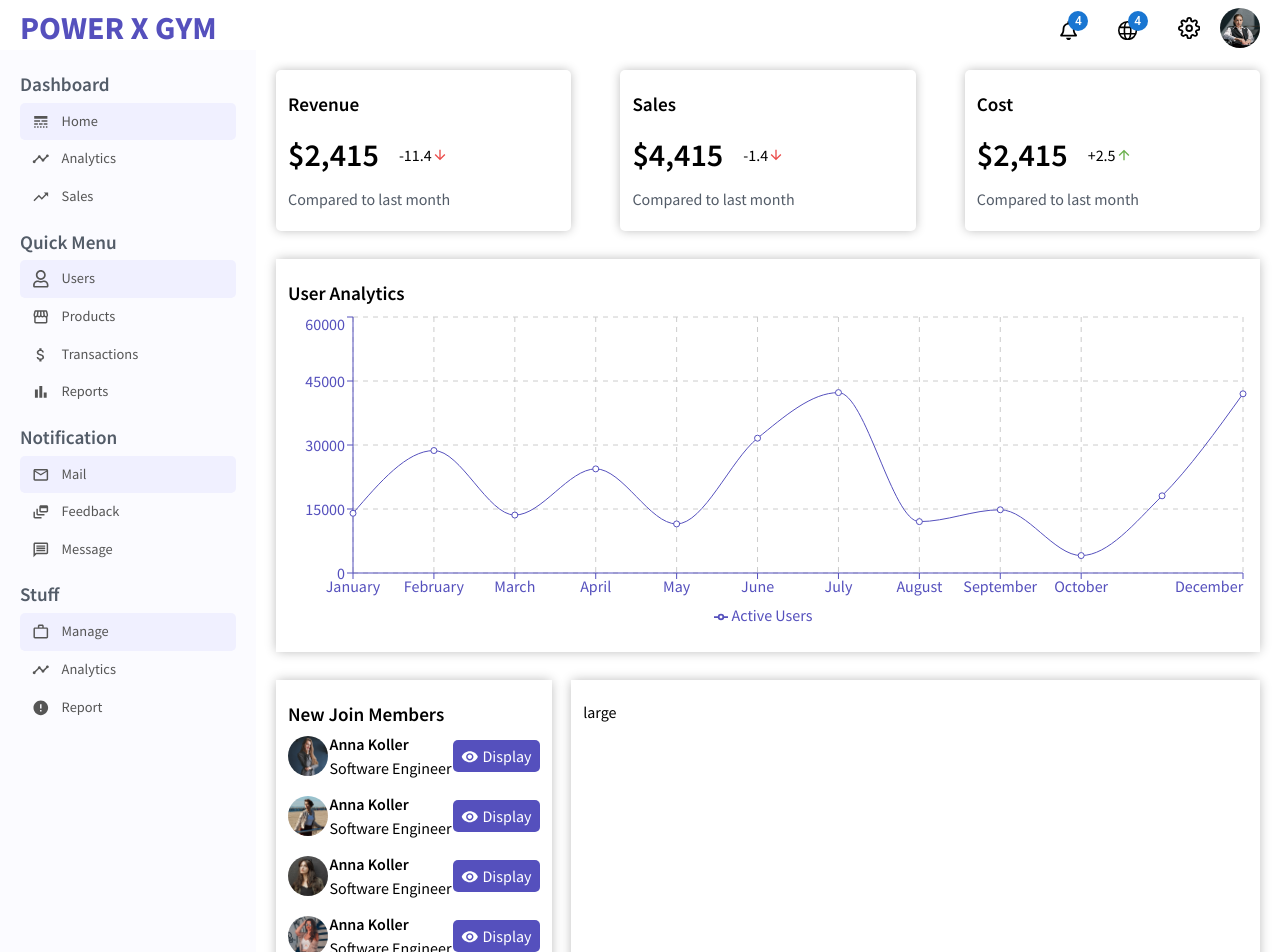
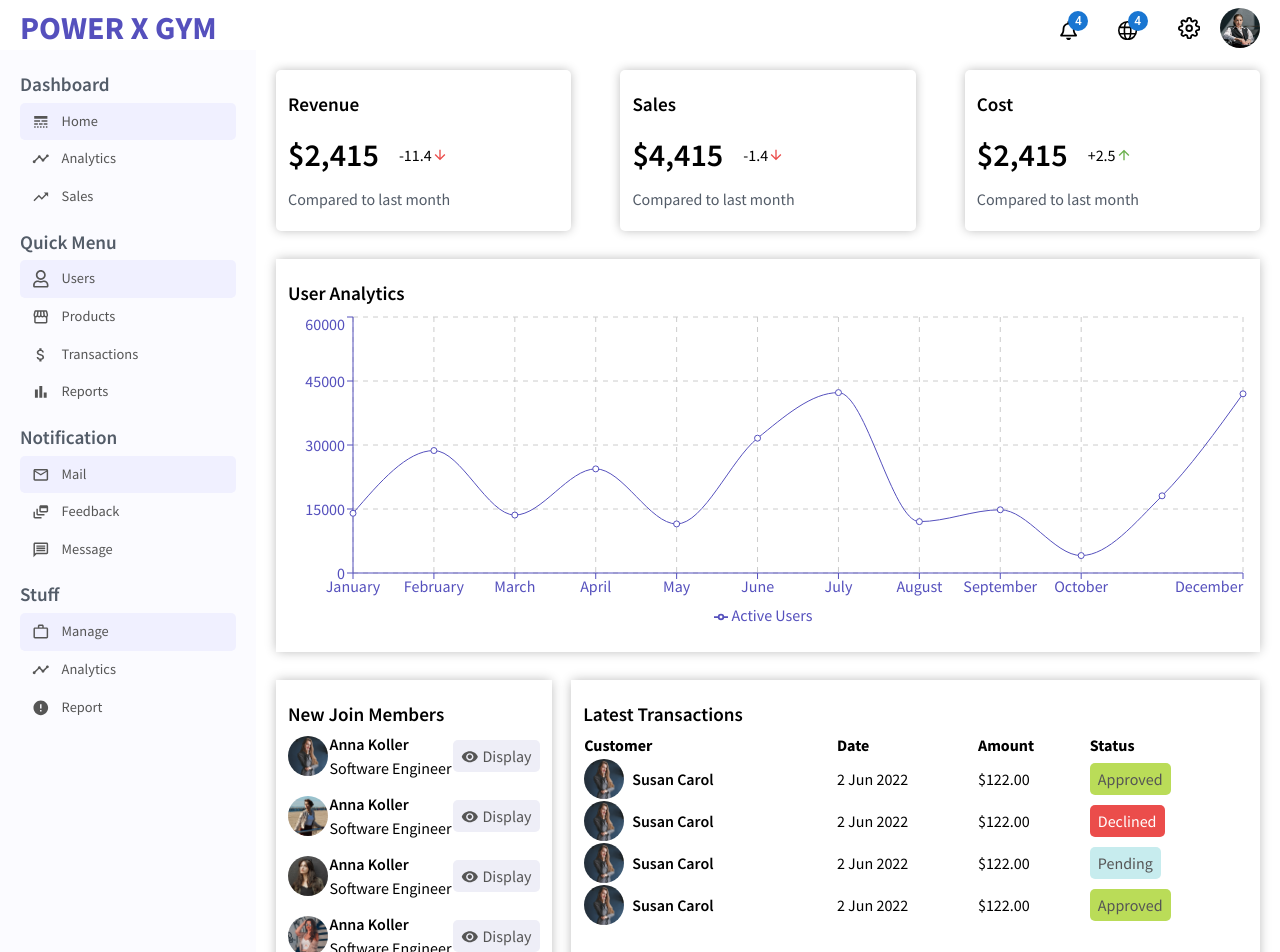
Before and after one commit to sakib-h/my-admin, a React (Create React App) app: page / in a window 1280 px wide. Shown: the top 952 px of the page. Built offline with nearby package versions, Linux system fonts and the light colour scheme.

Commit message:
working on widget

```diff
--- a/src/Components/Widgets/WidgetsLG.js
+++ b/src/Components/Widgets/WidgetsLG.js
@@ -1,7 +1,75 @@
 import React from "react";
 import "./Widgets.css";
+import user1 from "../../Resources/images/user-1.jpg";
 const WidgetsLG = () => {
-	return <div className="widgets widgets-lg">large</div>;
+	const Button = ({ type }) => {
+		return <button className={"widgetButton " + type}>{type}</button>;
+	};
+	return (
+		<div className="widgets widgets-lg">
+			<div className="widgetTittle">Latest Transactions</div>
+			<table className="widgetTable w-full">
+				<tr className="widgetTr ">
+					<th className="widgetTh">Customer</th>
+					<th className="widgetTh">Date</th>
+					<th className="widgetTh">Amount</th>
+					<th className="widgetTh">Status</th>
+				</tr>
+
+				<tr className="widgetTr">
+					<td className="widgetUser flex items-center">
+						<img src={user1} alt="" className="avatar mr-2" />
+						<div className="userName">Susan Carol</div>
+					</td>
+
+					<td className="widgetDate">2 Jun 2022</td>
+					<td className="widgetAmount">$122.00</td>
+					<td className="widgetStatus">
+						<Button type="Approved" />
+					</td>
+				</tr>
+
+				<tr className="widgetTr">
+					<td className="widgetUser flex items-center">
+						<img src={user1} alt="" className="avatar mr-2" />
+						<div className="userName">Susan Carol</div>
+					</td>
+
+					<td className="widgetDate">2 Jun 2022</td>
+					<td className="widgetAmount">$122.00</td>
+					<td className="widgetStatus">
+						<Button type="Declined" />
+					</td>
+				</tr>
+
+				<tr className="widgetTr">
+					<td className="widgetUser flex items-center">
+						<img src={user1} alt="" className="avatar mr-2" />
+						<div className="userName">Susan Carol</div>
+					</td>
+
+					<td className="widgetDate">2 Jun 2022</td>
+					<td className="widgetAmount">$122.00</td>
+					<td className="widgetStatus">
+						<Button type="Pending" />
+					</td>
+				</tr>
+
+				<tr className="widgetTr">
+					<td className="widgetUser flex items-center">
+						<img src={user1} alt="" className="avatar mr-2" />
+						<div className="userName">Susan Carol</div>
+					</td>
+
+					<td className="widgetDate">2 Jun 2022</td>
+					<td className="widgetAmount">$122.00</td>
+					<td className="widgetStatus ">
+						<Button type="Approved" />
+					</td>
+				</tr>
+			</table>
+		</div>
+	);
 };
 
 export default WidgetsLG;
--- a/src/index.css
+++ b/src/index.css
@@ -113,13 +113,27 @@
 	}
 
 	.widgetButton {
-		@apply flex items-center bg-[#5550bd] px-2 py-1 rounded-[5px] text-[#ffffff] cursor-pointer;
+		@apply flex items-center bg-[#eeeef7] px-2 py-1 rounded-[5px] text-[#555] cursor-pointer;
 	}
 
-	.userName{
-		@apply font-[600] text-[1rem]
+	.userName {
+		@apply font-[600] text-[1rem];
 	}
-	.userTittle{
-		@apply font-[400] text-[0.9rem]
+	.userTittle {
+		@apply font-[400] text-[0.9rem];
 	}
+	.Approved {
+		@apply bg-[#badc58] text-[#555];
+	}
+	.Declined {
+		@apply bg-[#eb4d4b] text-[#fff];
+	}
+	.Pending {
+		@apply bg-[#c7ecee] text-[#555];
+	}
+
+	.widgetTh {
+		@apply text-left;
+	}
+
 }
```
